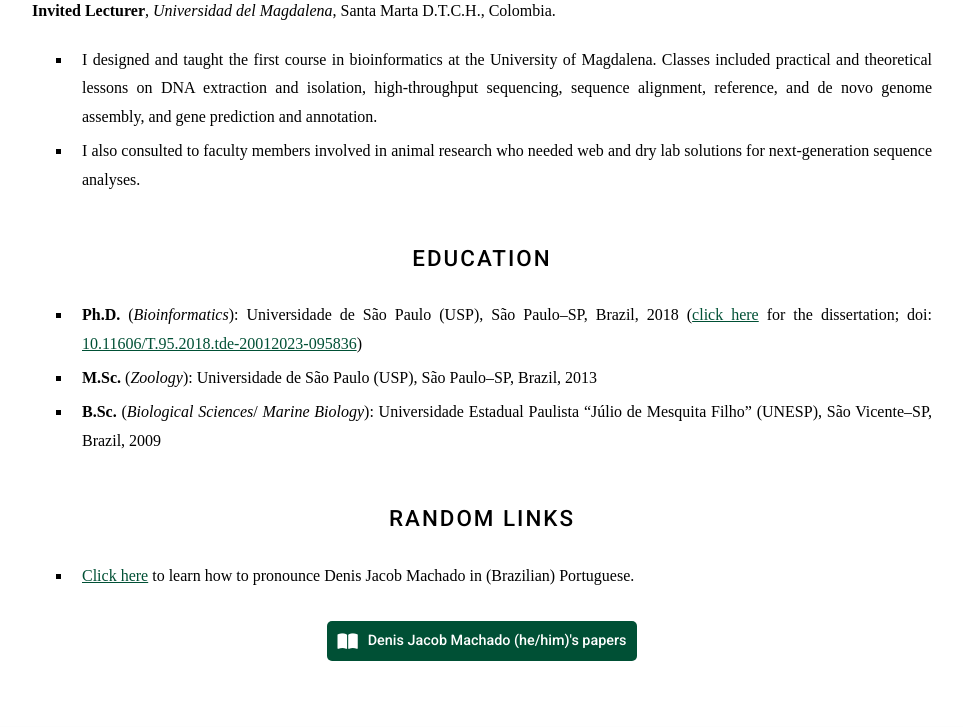
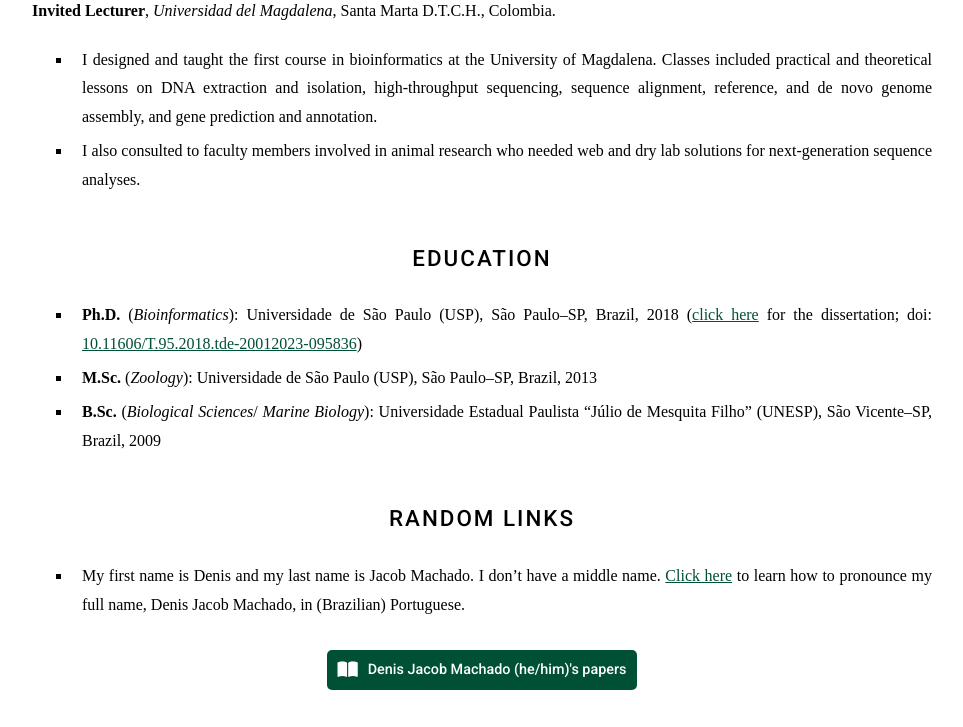
Before and after one commit to machadodj/machadodj.github.io, a Jekyll site: the page built from _members/Denis_Jacob_Machado.md, in a window 1280 px wide and 900 px high, scrolled down 3396 px, cut to the strip 0-727 px from the top of the window. Shown: the whole strip, without its empty margins (158-1121 px from the left). Built offline with Jekyll 4.4.1, drawn with Linux system fonts in a browser that asks for light colours; nearby versions of some CDN libraries; some web fonts are replaced.

Commit message:
Update Denis_Jacob_Machado.md

```diff
--- a/_members/Denis_Jacob_Machado.md
+++ b/_members/Denis_Jacob_Machado.md
@@ -104,4 +104,4 @@ Dr. Denis Jacob Machado is an assistant professor in bioinformatics at the Unive
 
 # Random links
 
-- [Click here](https://youtu.be/fUwCwPK6DC8) to learn how to pronounce Denis Jacob Machado in (Brazilian) Portuguese.
+- My first name is Denis and my last name is Jacob Machado. I don't have a middle name. [Click here](https://youtu.be/fUwCwPK6DC8) to learn how to pronounce my full name, Denis Jacob Machado, in (Brazilian) Portuguese.
```
